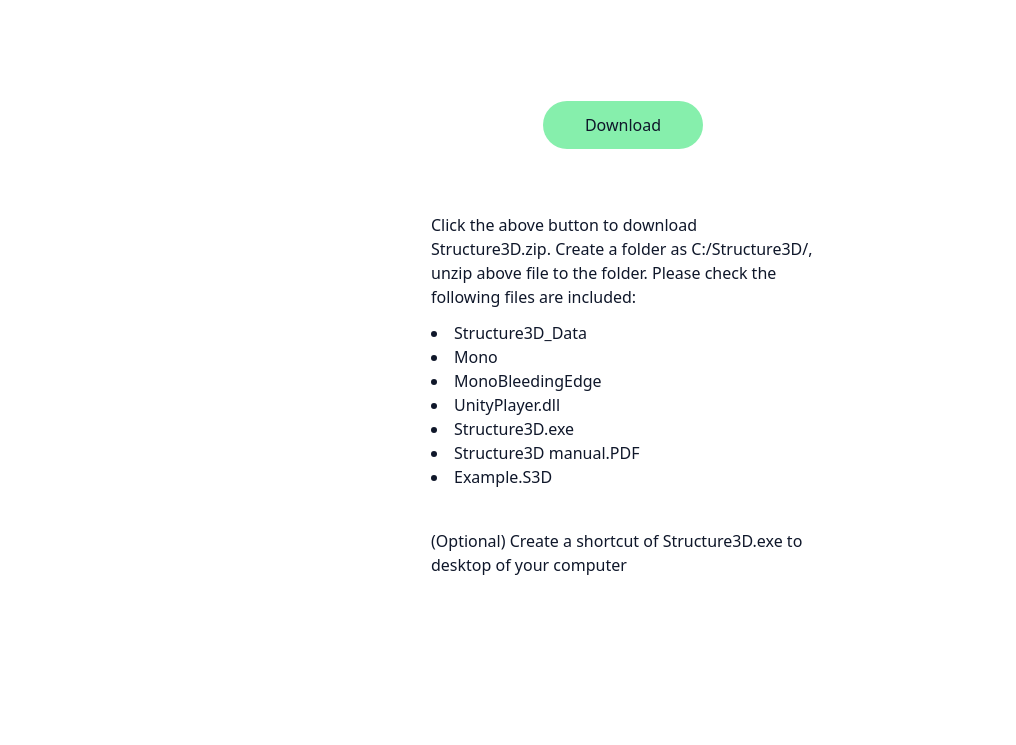
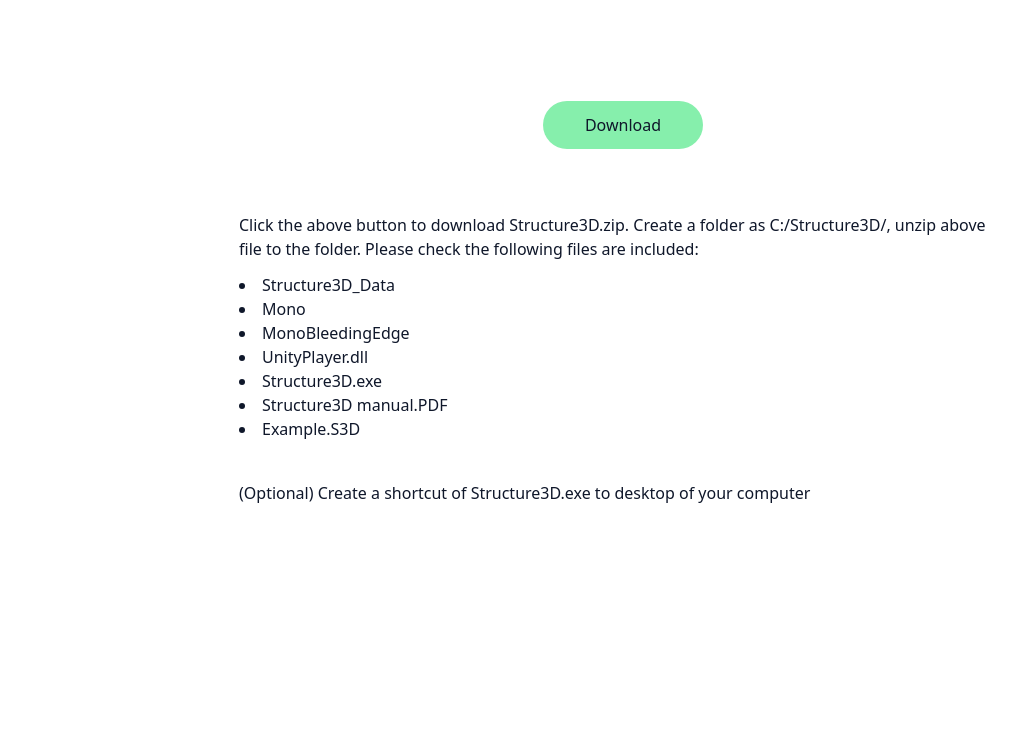
Before and after one commit to demotivate/Structure3D, a website: page download.html in a window 1280 px wide. Shown: the part 55-800 px from the top of the page, without its empty margins (17-1033 px from the left). Drawn offline with Linux system fonts and the light colour scheme.

Commit message:
fix download horizontal margins

```diff
--- a/download.html
+++ b/download.html
@@ -61,12 +61,12 @@
             </a>
         </div>
 
-        <div id="body" class="mxsmall mb-6 mt-20 content-center">
+        <div id="body" class="mxlarge mb-6 mt-20 content-center">
             <button type="button" onclick="window.location.href='http://www.structure3d.com/structure3d.zip';" class="transition flex bg-green-300 mx-auto px-6 py-3 w-40 rounded-full hover:bg-green-100 hover:scale-110 justify-self-center justify-center">
                 <p>Download</p>
             </button>
 
-            <div class="my-16 mx-96">
+            <div class="my-16">
                 <p>Click the above button to download Structure3D.zip. Create a folder as C:/Structure3D/, unzip above file to the folder. Please check the following files are included:</p>
 
                 <ul class="list-disc list-inside my-3">
```
